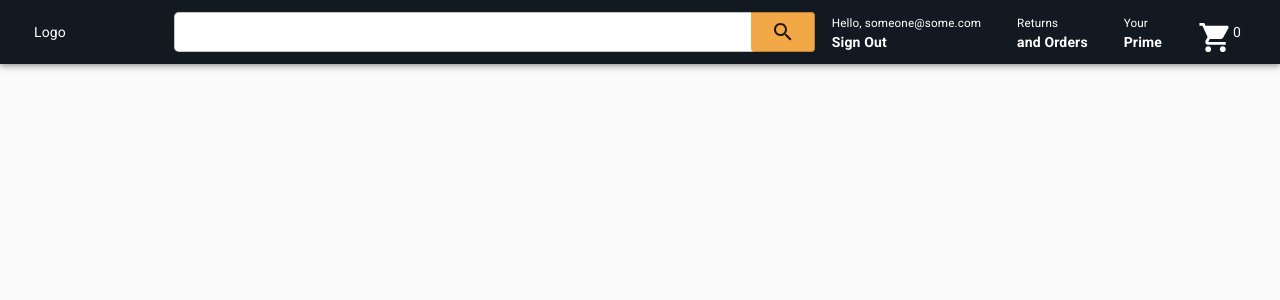
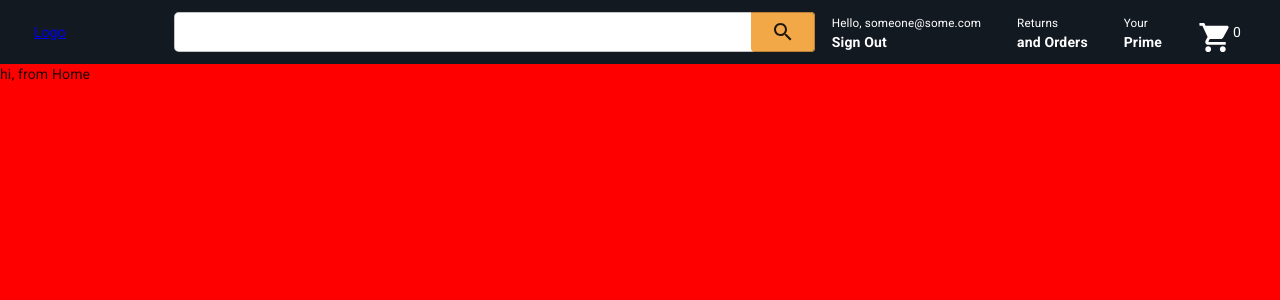
Before and after one commit to Ana-Becerril/amazon-clone, a React (Create React App) app: page / in a window 1280 px wide. Shown: the top 300 px of the page. Built offline with nearby package versions, Linux system fonts and the light colour scheme.

Commit message:
routes working

```diff
--- a/src/App.js
+++ b/src/App.js
@@ -5,12 +5,14 @@ import Home from "./Home";
 
 function App() {
   return (
+    <>
     <Router>
+    <Header/>
         <Routes>
-        <Route path='/' element={<Header  />} />
         <Route path='/' element={<Home/>} />
         </Routes>
     </Router>
+    </>
   );
 }
 
--- a/src/Header/index.js
+++ b/src/Header/index.js
@@ -7,13 +7,12 @@ import {
   CssBaseline,
   Typography,
   InputAdornment,
-  Box,
   Button,
 } from "@material-ui/core";
 import { Link } from "react-router-dom";
 import SearchIcon from "@material-ui/icons/Search";
 import ShoppingCartIcon from "@material-ui/icons/ShoppingCart";
-import { CenterFocusStrong } from "@material-ui/icons";
+import Home from '../Home/index'
 
 function Header() {
   return (
@@ -25,7 +24,9 @@ function Header() {
       <Toolbar>
         <Typography ></Typography>
         <div className={styles.logoSearch}>
-          <div className={styles.logo}>Logo</div>
+        <Link to="/" component={Home}>
+        <div className={styles.logo}>Logo</div>
+          </Link>
           <TextField
             variant="outlined"
             size="small"
--- a/src/Home/index.js
+++ b/src/Home/index.js
@@ -1,9 +1,10 @@
+import styles from "./style.module.css";
 
 
 function Home() {
     return (
-      <div className="home">
-        Hello World, again!!
+      <div className={styles.homeWrapper}>
+        hi, from Home
       </div>
     );
   }
--- a/src/Home/style.module.css
+++ b/src/Home/style.module.css
@@ -0,0 +1,5 @@
+.homeWrapper{
+    width: 100%;
+    height: 100vh;
+    background-color: red;
+}
```
